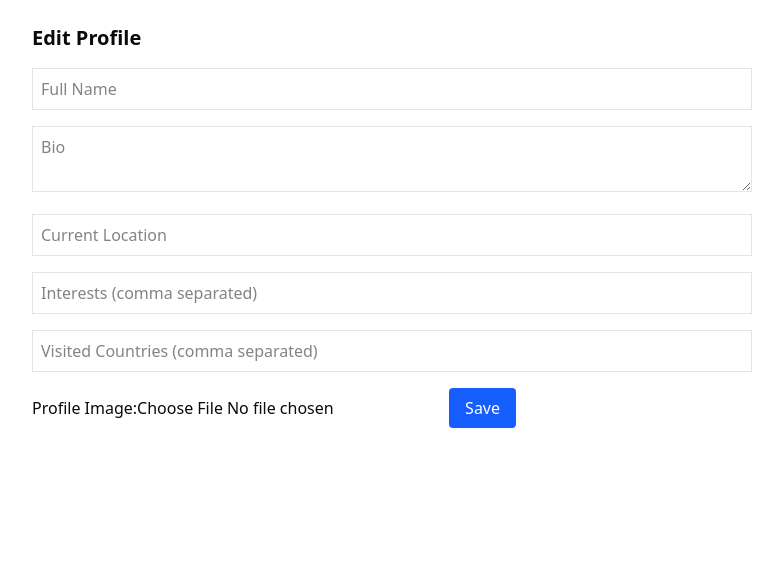
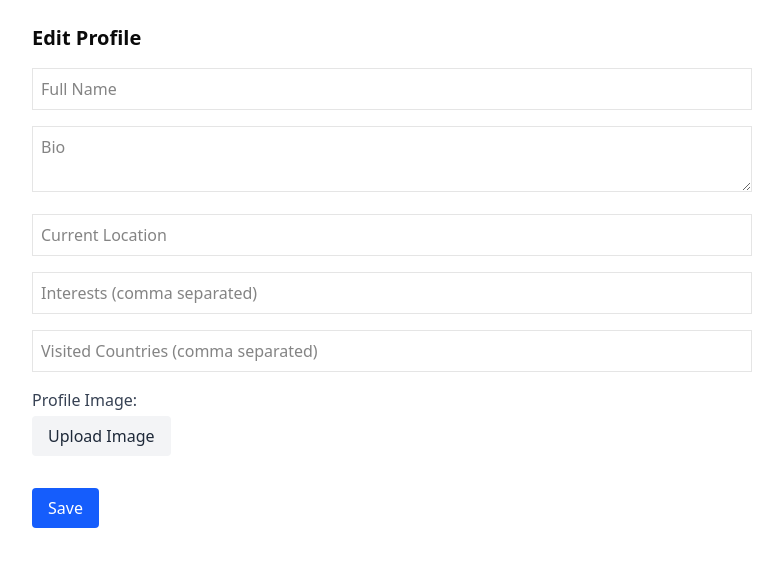
Before and after one commit to tanveer19/L2-B5-Assignment-8, a Next.js app: page /user/profile in a window 1280 px wide. Shown: the top 566 px of the page, without its empty margins (248-1031 px from the left). Built offline with nearby package versions, Linux system fonts and the light colour scheme.

Commit message:
reg, login toast

```diff
--- a/src/app/(commonLayout)/login/page.tsx
+++ b/src/app/(commonLayout)/login/page.tsx
@@ -3,6 +3,7 @@
 import { useState } from "react";
 import { useRouter } from "next/navigation";
 import { useAuth } from "@/context/AuthContext";
+import { toast } from "react-toastify";
 
 export default function LoginPage() {
   const router = useRouter();
@@ -36,11 +37,16 @@ export default function LoginPage() {
       const data = await res.json();
 
       if (!res.ok) {
-        setError(data.message || "Login failed");
+        toast.error(data.message || "Login failed");
         return;
       }
 
+      // Save user in AuthContext
       login(data.data);
+
+      // Success toast
+      toast.success("Login successful!");
+
       // Redirect based on role
       if (data.data.role === "ADMIN") {
         router.push("/admin/dashboard");
--- a/src/app/(commonLayout)/register/page.tsx
+++ b/src/app/(commonLayout)/register/page.tsx
@@ -7,6 +7,7 @@ import { Input } from "@/components/ui/input";
 import { Label } from "@/components/ui/label";
 import Link from "next/link";
 import { useRouter } from "next/navigation";
+import { toast } from "react-toastify";
 
 export default function RegisterPage() {
   const router = useRouter();
@@ -88,11 +89,12 @@ export default function RegisterPage() {
       const data = await response.json();
 
       if (!response.ok) {
-        setErrors({ general: data.message || "Registration failed." });
+        toast.error(data.message || "Registration failed");
         return;
       }
+      toast.success("Registration successful!");
+      // alert("Registration successful! Please login.");
 
-      alert("Registration successful! Please login.");
       router.push("/login");
     } catch (error) {
       console.error(error);
--- a/src/app/(dashboardLayout)/user/profile/page.tsx
+++ b/src/app/(dashboardLayout)/user/profile/page.tsx
@@ -118,12 +118,34 @@ export default function ProfilePage() {
           className="border p-2 w-full"
         />
 
-        <label>Profile Image:</label>
-        <input type="file" onChange={(e) => setImage(e.target.files![0])} />
+        <label className="block text-gray-700 font-medium mb-1">
+          Profile Image:
+        </label>
+
+        <div className="flex items-center gap-4">
+          {/* Custom file button */}
+          <label
+            htmlFor="profileImage"
+            className="cursor-pointer bg-gray-100 hover:bg-gray-200 text-gray-800 px-4 py-2 rounded transition"
+          >
+            {image ? "Change Image" : "Upload Image"}
+          </label>
+
+          {/* Show selected file name */}
+          {image && <span className="text-sm text-gray-600">{image.name}</span>}
+
+          {/* Hidden file input */}
+          <input
+            id="profileImage"
+            type="file"
+            className="hidden"
+            onChange={(e) => setImage(e.target.files![0])}
+          />
+        </div>
 
         <button
           type="submit"
-          className="bg-blue-600 text-white px-4 py-2 rounded"
+          className="mt-4 bg-blue-600 hover:bg-blue-700 text-white px-4 py-2 rounded transition"
         >
           Save
         </button>
--- a/src/components/shared/PublicNavbar.tsx
+++ b/src/components/shared/PublicNavbar.tsx
@@ -154,11 +154,20 @@ export default function Navbar() {
         <DropdownMenuTrigger asChild>
           <Button variant="ghost" className="flex items-center gap-2">
             <div
-              className={`w-8 h-8 ${
-                user.role === "ADMIN" ? "bg-red-500" : "bg-blue-500"
-              } rounded-full flex items-center justify-center text-white font-semibold`}
+              className={`w-8 h-8 rounded-full flex items-center justify-center text-white font-semibold overflow-hidden`}
+              style={{
+                backgroundColor: user.role === "ADMIN" ? "#f87171" : "#3b82f6", // Tailwind red-500 / blue-500
+              }}
             >
-              {user.fullName?.charAt(0)}
+              {user.profileImage ? (
+                <img
+                  src={user.profileImage}
+                  alt="Profile"
+                  className="w-full h-full object-cover"
+                />
+              ) : (
+                user.fullName?.charAt(0)
+              )}
             </div>
             <span className="hidden sm:inline">{user.fullName}</span>
           </Button>
--- a/src/context/AuthContext.tsx
+++ b/src/context/AuthContext.tsx
@@ -13,6 +13,7 @@ interface User {
   fullName: string;
   email: string;
   role: "USER" | "ADMIN";
+  profileImage?: string;
   token: string;
 }
 
```
